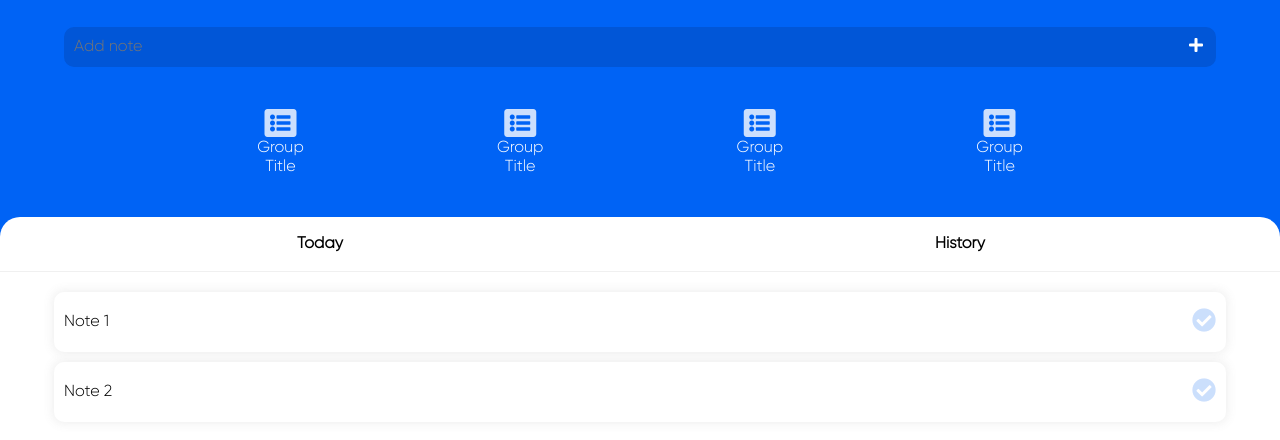
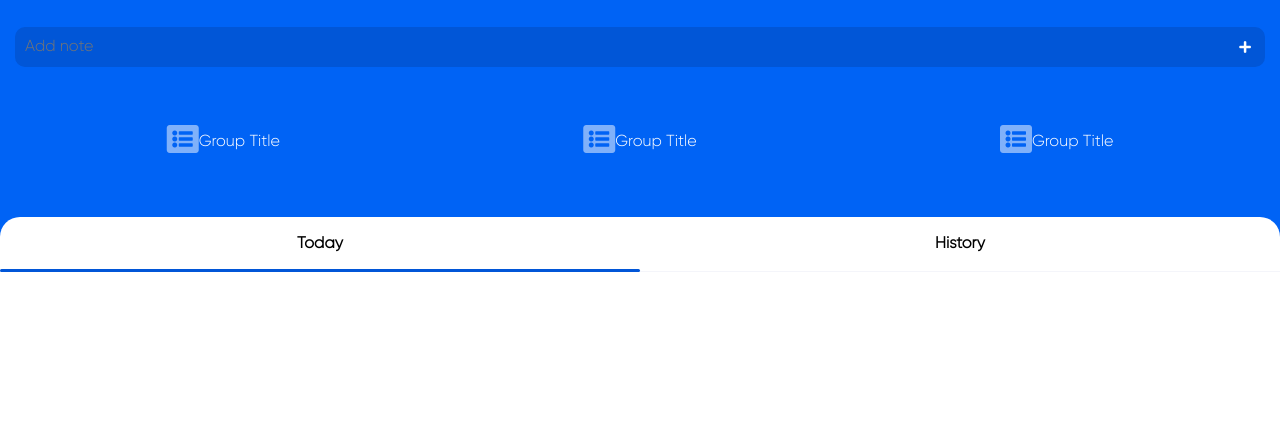
Before and after one commit to AlexanderBazukevich/ToDoList, a website: page index.html in a window 1280 px wide. Shown: the part 58-498 px from the top of the page. Drawn offline with nearby package versions, Linux system fonts and the light colour scheme; a web font is replaced by a local one.

Commit message:
changed: optimized bem-layout and styles; adding notes feature with saving data in localstorage

```diff
--- a/index.html
+++ b/index.html
@@ -17,36 +17,49 @@
             <h1 class="header__title">ToDo List</h1>
             <!-- r-side -->
         </div>
-        <form>
-            <input class="field" type="text" placeholder="Add note">
-            <div class="submit"><i class="fas fa-plus"></i></div>
-            <div class="groups">
-                <label class="groups__item">
-                    <input class="groups__select" type="radio" name="group">
-                    <i class="fas fa-list-alt"></i>
-                    <span class="groups__title">Group Title</span>
-                </label>
-                <label class="groups__item">
-                    <input class="groups__select" type="radio" name="group">
-                    <i class="fas fa-list-alt"></i>
-                    <span class="groups__title">Group Title</span>
-                </label>
-                <label class="groups__item">
-                    <input class="groups__select" type="radio" name="group">
-                    <i class="fas fa-list-alt"></i>
-                    <span class="groups__title">Group Title</span>
-                </label>
-                <label class="groups__item">
-                    <input class="groups__select" type="radio" name="group">
-                    <i class="fas fa-list-alt"></i>
-                    <span class="groups__title">Group Title</span>
-                </label>
-            </div>
-        </form>
         <div class="content">
+            <form>
+                <div class="control">
+                    <label class="control__label">
+                        <input class="control__field control__field_action_append" type="text" placeholder="Add note">
+                        <button class="button" type="submit"><i class="fas fa-plus"></i></button>
+                    </label>
+                </div>
+                <div class="control-group">
+                    <div class="control-group__item">
+                        <div class="control">
+                            <label class="control__label">
+                                <input class="control__field" type="radio" name="group" hidden>
+                                <span class="control__icon"><i class="fas fa-list-alt"></i></span>
+                                <span class="control__title">Group Title</span>
+                            </label>
+                        </div>
+                    </div>
+                    <div class="control-group__item">
+                        <div class="control">
+                            <label class="control__label">
+                                <input class="control__field" type="radio" name="group" hidden>
+                                <span class="control__icon"><i class="fas fa-list-alt"></i></span>
+                                <span class="control__title">Group Title</span>
+                            </label>
+                        </div>
+                    </div>
+                    <div class="control-group__item">
+                        <div class="control">
+                            <label class="control__label">
+                                <input class="control__field" type="radio" name="group" hidden>
+                                <span class="control__icon"><i class="fas fa-list-alt"></i></span>
+                                <span class="control__title">Group Title</span>
+                            </label>
+                        </div>
+                    </div>
+                </div>
+            </form>
+        </div>
+        <div class="content content_main">
             <div class="tabs">
                 <label class="tabs__item">
-                    <input class="tabs__select" type="radio" name="tab">
+                    <input class="tabs__select" type="radio" name="tab" checked>
                     <span class="tabs__title">Today</span>
                 </label>
                 <label class="tabs__item">
@@ -54,24 +67,10 @@
                     <span class="tabs__title">History</span>
                 </label>
             </div>
-            <div class="list">
-                <div class="note">
-                    <span class="note__content">Note 1</span>
-                    <label class="note__check">
-                        <input class="note__selector" type="checkbox">
-                        <i class="fas fa-check-circle"></i>
-                    </label>
-                </div>
-                <div class="note">
-                    <span class="note__content">Note 2</span>
-                    <label class="note__check">
-                        <input class="note__selector" type="checkbox">
-                        <i class="fas fa-check-circle"></i>
-                    </label>
-                </div>
-            </div>
+            <div class="list"></div>
         </div>
     </div>
+    <script src="./src/todolist.js"></script>
 </body>
 <!-- <label>
     <span class="group group__home">home group</span>
--- /dev/null
+++ b/src/components/button/button.component.less
@@ -0,0 +1,7 @@
+.button {
+    appearance: none;
+    border: none;
+    background-color: transparent;
+    padding: 0 14px;
+    outline: none;
+}
--- a/src/components/content/content.component.less
+++ b/src/components/content/content.component.less
@@ -1,7 +1,10 @@
 .content {
-    height: 100%;
-    width: 100%;
-    background-color: #ffffff;
-    border-top-left-radius: 20px;
-    border-top-right-radius: 20px;
+    padding: 0 15px;
+
+    &_main {
+        height: 100%;
+        background-color: #ffffff;
+        border-top-left-radius: 20px;
+        border-top-right-radius: 20px;
+    }
 }
--- /dev/null
+++ b/src/components/control-group/control-group.component.less
@@ -0,0 +1,12 @@
+.control-group {
+    display: flex;
+    align-items: center;
+    justify-content: space-evenly;
+    height: 150px;
+
+    &__item {
+        display: flex;
+        justify-content: space-evenly;
+        width: 100%;
+    }
+}
--- /dev/null
+++ b/src/components/control/control.component.less
@@ -0,0 +1,65 @@
+.control {
+
+    &__label {
+        display: flex;
+        flex-wrap: wrap;
+        justify-content: center;
+        text-align: center;
+    }
+
+    &__icon{
+        cursor: pointer;
+        font-size: 2rem;
+        color: #ffffff;
+        transition: opacity .1s ease-in-out;
+    }
+
+    &__field {
+        flex: 1 1 auto;
+        margin: 0;
+        padding: 0 10px;
+        height: 40px;
+        width: calc(100% - 40px);
+        background-color: #0156d7;
+        color: #ffffff;
+        font-family: 'Gilroy-Light';
+        font-size: 1rem;
+        border: none;
+        border-radius: 10px;
+        box-sizing: border-box;
+        outline: none;
+
+        &_action_append {
+            border-top-right-radius: 0;
+            border-bottom-right-radius: 0;
+
+            ~ .button {
+                background-color: #0156d7;
+                color: #ffffff;
+
+                &:last-child {
+                    border-top-right-radius: 10px;
+                    border-bottom-right-radius: 10px;
+                }
+            }
+        }
+
+        &:checked {
+            + .control__icon {
+                opacity: 1;
+            }
+        }
+
+        &:not(checked) {
+            + .control__icon {
+                opacity: .5;
+            }
+        }
+    }
+
+    &__title {
+        align-self: center;
+        max-width: max-content;
+        color: #ffffff;
+    }
+}
--- a/src/components/field/field.component.less
+++ /dev/null
@@ -1,15 +0,0 @@
-.field {
-    margin: 0;
-    padding: 0 10px;
-    height: 40px;
-    width: calc(90% - 40px);
-    background-color: #0156d7;
-    color: #ffffff;
-    font-family: 'Gilroy-Light';
-    font-size: 1rem;
-    border: none;
-    border-top-left-radius: 10px;
-    border-bottom-left-radius: 10px;
-    box-sizing: border-box;
-    outline: none;
-}
--- a/src/components/groups/groups.component.less
+++ /dev/null
@@ -1,40 +0,0 @@
-.groups {
-    display: flex;
-    align-items: center;
-    justify-content: space-evenly;
-    height: 150px;
-    width: 90%;
-    margin: auto;
-
-    &__item {
-        cursor: pointer;
-        display: flex;
-        flex-direction: column;
-        align-items: center;
-        font-size: 2rem;
-        color: #ffffff;
-    }
-
-    &__title {
-        font-size: 1rem;
-        max-width: min-content;
-    }
-
-    &__select {
-        display: none;
-
-        &:checked {
-            + i {
-                opacity: 1;
-                transition: opacity .05s ease-in;
-            }
-        }
-
-        &:not(checked) {
-            + i {
-                opacity: .8;
-                transition: opacity .05s ease-in;
-            }
-        }
-    }
-}
--- a/src/components/header/header.component.less
+++ b/src/components/header/header.component.less
@@ -1,4 +1,7 @@
 .header {
+
+    display: flex;
+    justify-content: space-evenly;
 
     &__title {
         margin: 30px 0;
--- a/src/components/note/note.component.less
+++ b/src/components/note/note.component.less
@@ -2,18 +2,14 @@
     display: flex;
     align-items: center;
     justify-content: space-between;
-    height: 60px;
-    width: 90%;
+    // height: 60px; TODO text overflow elipsis
     margin: 10px auto;
-    padding: 0 10px;;
+    padding: 0 10px;
     box-shadow: 0 0 10px 2px rgba(106, 106, 106, 0.1);
     border-radius: 10px;
 
     &__content {
-        display: block;
-        margin: 0;
         font-size: 1rem;
-        box-sizing: border-box;
     }
 
     &__check {
--- a/src/components/submit/submit.component.less
+++ /dev/null
@@ -1,15 +0,0 @@
-.submit {
-    cursor: pointer;
-    display: inline-block;
-    height: 40px;
-    width: 40px;
-    vertical-align: top;
-    padding: 10px 0;
-    color: #ffffff;
-    font-size: 1rem;
-    background-color: #0156d7;
-    border-top-right-radius: 10px;
-    border-bottom-right-radius: 10px;
-    box-sizing: border-box;
-    outline: none;
-}
--- a/src/components/tabs/tabs.component.less
+++ b/src/components/tabs/tabs.component.less
@@ -1,21 +1,31 @@
 .tabs {
+    position: relative;
     display: flex;
     justify-content: space-between;
     align-items: center;
     height: 55px;
-    font-size: 0;
-    border-bottom: 1px solid rgba(106, 106, 106, .1);
+    margin: 0 -15px;
     box-sizing: border-box;
+
+    &:after {
+        content: '';
+        position: absolute;
+        bottom: 0;
+        display: block;
+        height: 1px;
+        width: 100%;
+        background-color: @gray;
+    }
 
 
     &__item {
-        position: relative;
         cursor: pointer;
         height: 100%;
-        width: 50%;
+        width: calc(100% / @tabs-count);
         padding-top: 1.1rem;
         font-size: 1rem;
         font-weight: bold;
+        text-align: center;
         box-sizing: border-box;
     }
 
@@ -28,12 +38,13 @@
                 &:after {
                     content: '';
                     position: absolute;
-                    bottom: -1px;
+                    bottom: 0;
                     display: block;
                     height: 3px;
-                    width: 100%;
+                    width: calc(100% / @tabs-count);
                     background-color: #0156d7;
                     border-radius: 3px;
+                    z-index: 1;
                 }
             }
         }
--- a/src/styles.less
+++ b/src/styles.less
@@ -6,11 +6,11 @@
 @import "../src/less/solid.less";
 @import "../src/less/brands.less";
 @import "../src/less/fontawesome.less";
+@import "../src/components/button/button.component.less";
 @import "../src/components/content/content.component.less";
-@import "../src/components/field/field.component.less";
-@import "../src/components/groups/groups.component.less";
+@import "../src/components/control/control.component.less";
+@import "../src/components/control-group/control-group.component.less";
 @import "../src/components/header/header.component.less";
 @import "../src/components/list/list.component.less";
 @import "../src/components/note/note.component.less";
-@import "../src/components/submit/submit.component.less";
 @import "../src/components/tabs/tabs.component.less";
--- a/src/styles/common.less
+++ b/src/styles/common.less
@@ -8,7 +8,7 @@ body {
     min-height: 100%;
     height: 100%;
     margin: 0 auto;
-    background-color: #000000
+    background-color: #000000;
 }
 
 .application {
@@ -17,8 +17,6 @@ body {
     min-height: 100%;
     height: 100%;
     margin: 0 auto;
-    font-size: 0;
     font-family: 'Gilroy-Light';
-    text-align: center;
     background-color: #0063f5;
 }
--- a/src/styles/variables.less
+++ b/src/styles/variables.less
@@ -2,3 +2,4 @@
 @blue: #7aafff;
 @light-blue: #e6effe;
 @gray: #f4f5fa;
+@tabs-count: 2;
--- /dev/null
+++ b/src/todolist.js
@@ -0,0 +1,80 @@
+const addForm = document.querySelector('form');
+const addField = document.querySelector('.control__field');
+const list = document.querySelector('.list');
+let notesList = [];
+
+if (localStorage.getItem('todos')) {
+    notesList = JSON.parse(localStorage.getItem('todos'));
+}
+
+showNotes(notesList);
+
+addForm.addEventListener('submit', (event) => {
+    event.stopPropagation();
+    event.preventDefault();
+
+    if (addNote() == false) {
+        return false;
+    }
+
+    addNote();
+    clearNotes(list);
+    showNotes(notesList);
+    makeVisible();
+})
+
+function addNote() {
+    let titleValue = addField.value;
+
+    if (titleValue == '') {
+        return false;
+    }
+    notesList.push({title: titleValue, group: "First", date:""});
+    localStorage.setItem('todos', JSON.stringify(notesList));
+    notesList = JSON.parse(localStorage.getItem('todos'));
+    addField.value = '';
+}
+
+function showNotes(data) {
+    let fragment = document.createDocumentFragment();
+
+    data.forEach( (item) => {
+        console.log(item.title);
+        let i = document.createElement('i');
+        let input = document.createElement('input');
+        let label = document.createElement('label');
+        let span = document.createElement('span');
+        let div = document.createElement('div');
+        i.classList.add('fas', 'fa-check-circle');
+        input.classList.add('note__selector');
+        input.setAttribute("type", "checkbox");
+        label.classList.add('note__check');
+        span.classList.add('note__content');
+        div.classList.add('note');
+        span.textContent = item.title;
+        label.append(input);
+        label.append(i);
+        div.append(span);
+        div.append(label);
+        fragment.append(div);
+    })
+
+    list.append(fragment);
+}
+
+function clearNotes(element) {
+    let child = element.lastElementChild;
+
+    while (child) {
+        element.removeChild(child);
+        child = element.lastElementChild;
+    }
+}
+
+function makeVisible() {
+    let newNote = document.querySelectorAll('.note');
+    newNote[newNote.length - 1].animate([
+        { opacity: '0' },
+        { opacity: '1' }
+    ], 300);
+}
```
